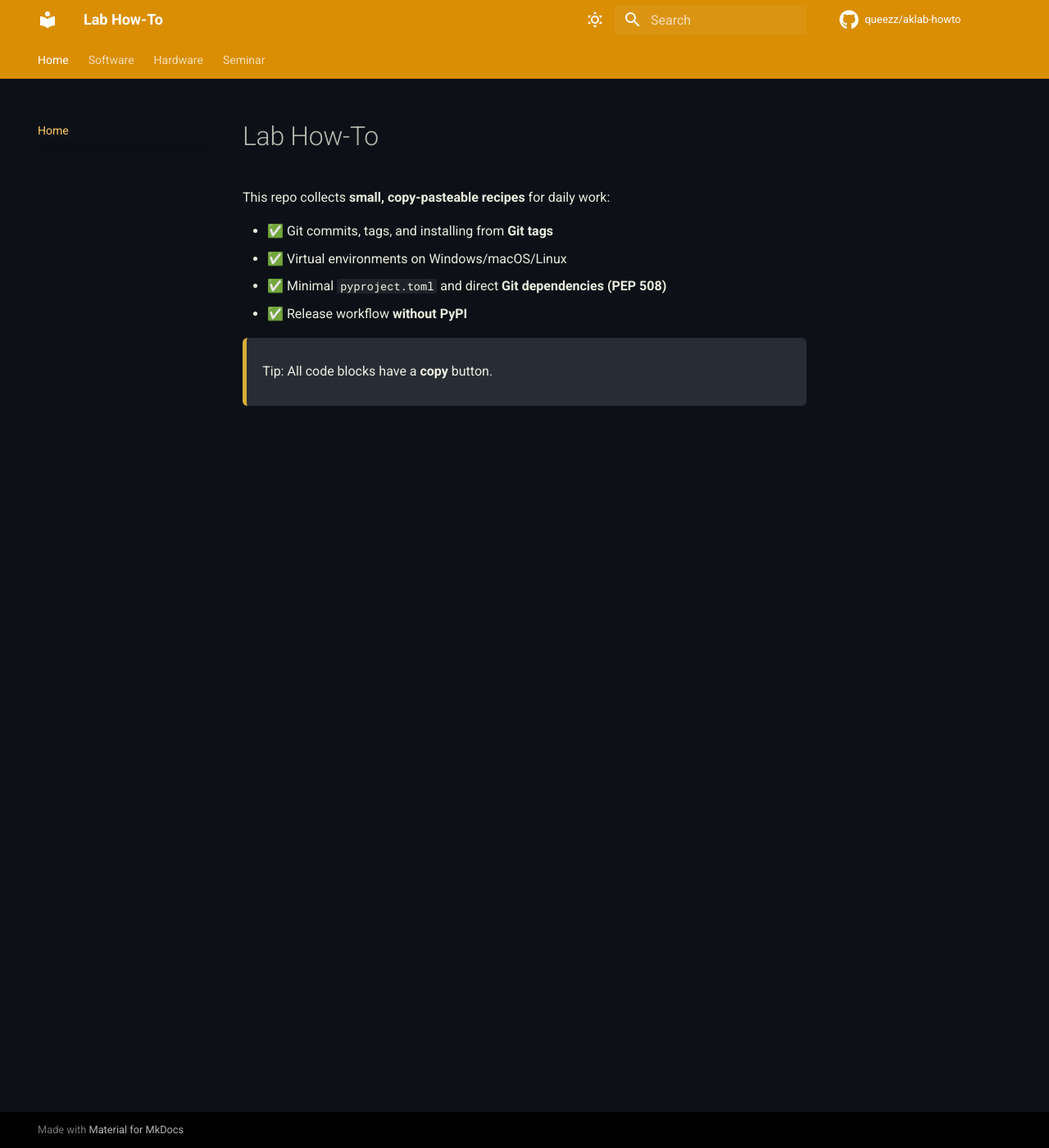
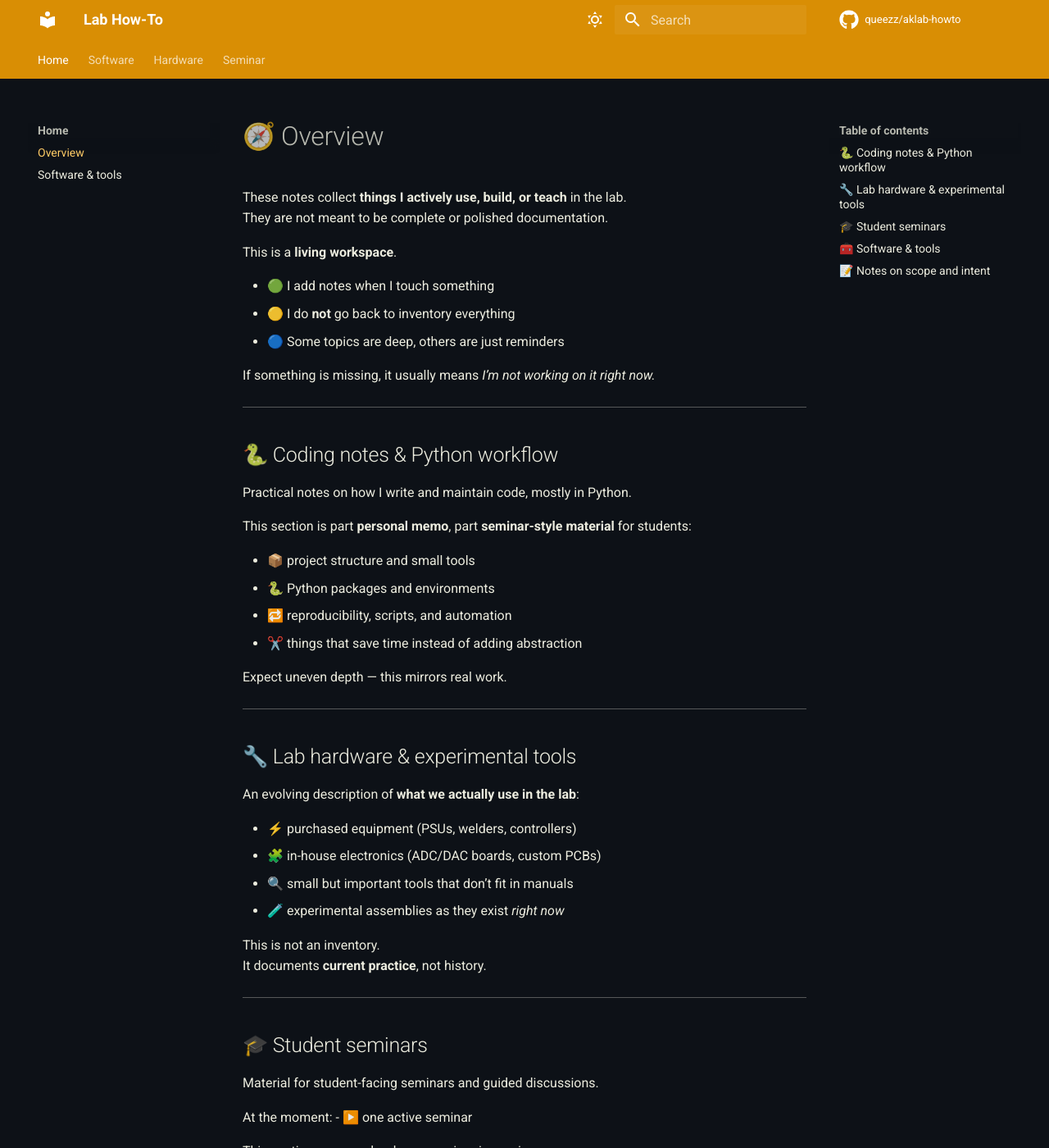
Before and after one commit to queezz/aklab-howto, an MkDocs documentation site: the page built from docs/index.md, in a window 1280 px wide and 1400 px high. Shown: the whole window at 82% size. Built offline with MkDocs 1.6.1 and Material for MkDocs 9.7.7, drawn with Linux system fonts in a browser that asks for light colours; comment, search, counter and statistics services are not loaded; some of the changed text lies outside the part shown.

Commit message:
upd[venv, index, mkdocs] add[other-tools]

```diff
--- a/docs/index.md
+++ b/docs/index.md
@@ -1,10 +1,80 @@
-# Lab How-To
+# 🧭 Overview
 
-This repo collects **small, copy-pasteable recipes** for daily work:
+These notes collect **things I actively use, build, or teach** in the lab.
+They are not meant to be complete or polished documentation.
 
-- ✅ Git commits, tags, and installing from **Git tags**
-- ✅ Virtual environments on Windows/macOS/Linux
-- ✅ Minimal `pyproject.toml` and direct **Git dependencies (PEP 508)**
-- ✅ Release workflow **without PyPI**
+This is a **living workspace**.
 
-> Tip: All code blocks have a **copy** button.
+- 🟢 I add notes when I touch something
+- 🟡 I do **not** go back to inventory everything
+- 🔵 Some topics are deep, others are just reminders
+
+
+If something is missing, it usually means *I’m not working on it right now.*
+
+---
+
+## 🐍 Coding notes & Python workflow
+
+Practical notes on how I write and maintain code, mostly in Python.
+
+This section is part **personal memo**, part **seminar-style material** for students:
+
+- 📦 project structure and small tools
+- 🐍 Python packages and environments
+- 🔁 reproducibility, scripts, and automation
+- ✂️ things that save time instead of adding abstraction
+
+Expect uneven depth — this mirrors real work.
+
+---
+
+## 🔧 Lab hardware & experimental tools
+
+An evolving description of **what we actually use in the lab**:
+
+- ⚡ purchased equipment (PSUs, welders, controllers)
+- 🧩 in-house electronics (ADC/DAC boards, custom PCBs)
+- 🔍 small but important tools that don’t fit in manuals
+- 🧪 experimental assemblies as they exist *right now*
+
+This is not an inventory.
+It documents **current practice**, not history.
+
+---
+
+## 🎓 Student seminars
+
+Material for student-facing seminars and guided discussions.
+
+At the moment:
+- ▶️ one active seminar
+
+This section grows only when a seminar is running.
+
+---
+
+## 🧰 Software & tools
+
+A collection of software tools, scripts, and repositories used across experiments:
+
+- 🐍 Python tools
+- 📈 data viewers
+- 🎛️ control software
+- 🧠 modeling and analysis codes
+
+Some are standalone utilities, others are parts of a larger ecosystem.
+
+(See [Software & tools](other-tools.md) for the curated list.)
+
+---
+
+## 📝 Notes on scope and intent
+
+These docs are:
+- 🚧 incomplete by design
+- 🕰️ written during active work
+- ✏️ occasionally rough or unfinished
+
+They exist to support **doing experiments and teaching**,
+not to look finished.
--- a/mkdocs.yml
+++ b/mkdocs.yml
@@ -64,7 +64,9 @@ repo_name: queezz/aklab-howto
 
 # MARK: NAV
 nav:
-  - Home: index.md
+  - Home:
+    - Overview: index.md
+    - Software & tools: other-tools.md
   - Software:
       - Installation: software/installation-guide.md
       - Git:
```
Also changed, not shown: docs/other-tools.md (added, +74 -0 lines), docs/software/venv.md (+16 -0 lines).
